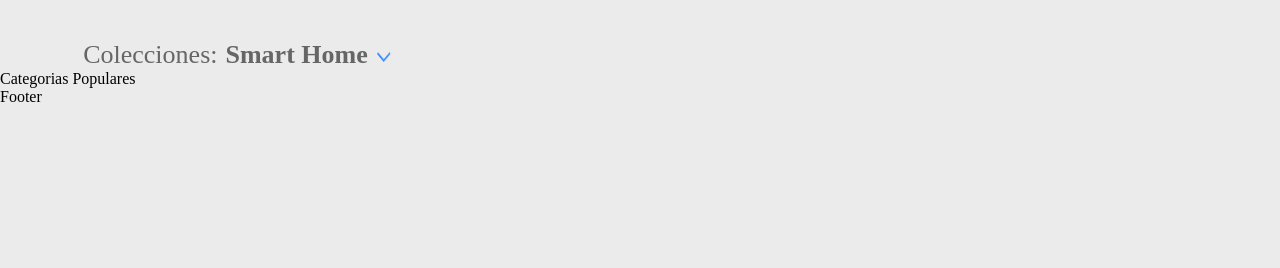
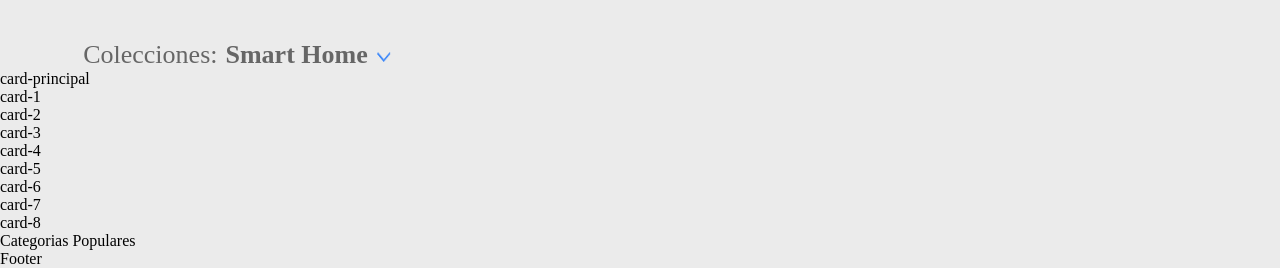
Before and after one commit to matiasmoscone1/clone-mercadolibre, a React (Vite) app: page / in a window 1280 px wide. Shown: the part 3139-3407 px from the top of the page. Before the commit the page ends 3245 px from the top, so only its background shows below. Built offline with nearby package versions, Linux system fonts and the light colour scheme.

Commit message:
Agregando categoria colecciones

```diff
--- a/src/App.jsx
+++ b/src/App.jsx
@@ -307,9 +307,47 @@ function App() {
 
   const Colecciones = () => {
     return(
+      <>
     <div className="colecciones-title-container">
       <h2>Colecciones:</h2><span className="smart-home-title">Smart Home</span><img className="imagen-flecha-coleccion" src="src/assets/flecha-coleccion.png"/>
     </div>
+    <div className="colecciones-container">
+      <div>
+        card-principal
+      </div>
+      <div>
+        card-1
+      </div>
+      <div>
+        card-2
+      </div>
+
+      <div>
+        card-3
+      </div>
+
+      <div>
+        card-4
+      </div>
+
+      <div>
+        card-5
+      </div>
+
+      <div>
+        card-6
+      </div>
+
+      <div>
+        card-7
+      </div>
+
+      <div>
+        card-8
+      </div>
+
+    </div>
+    </>
     )
   }
 
```
